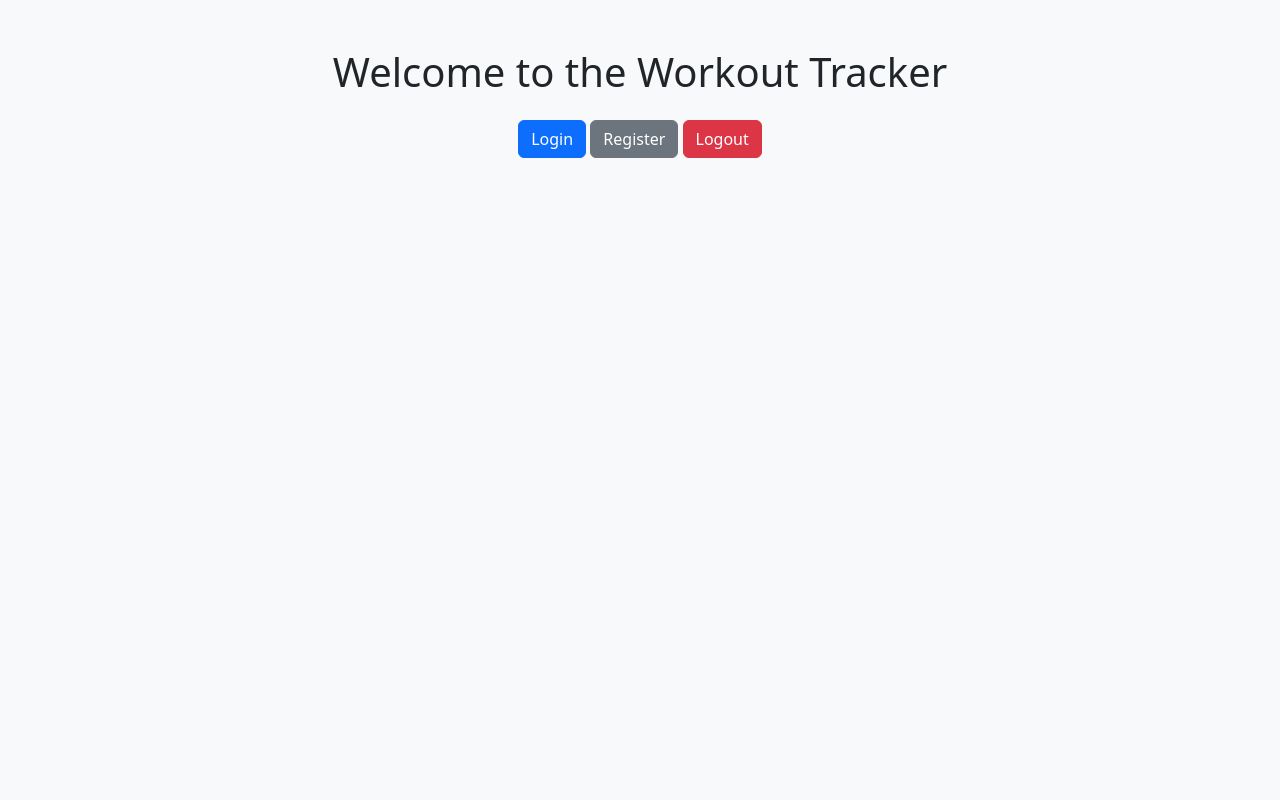
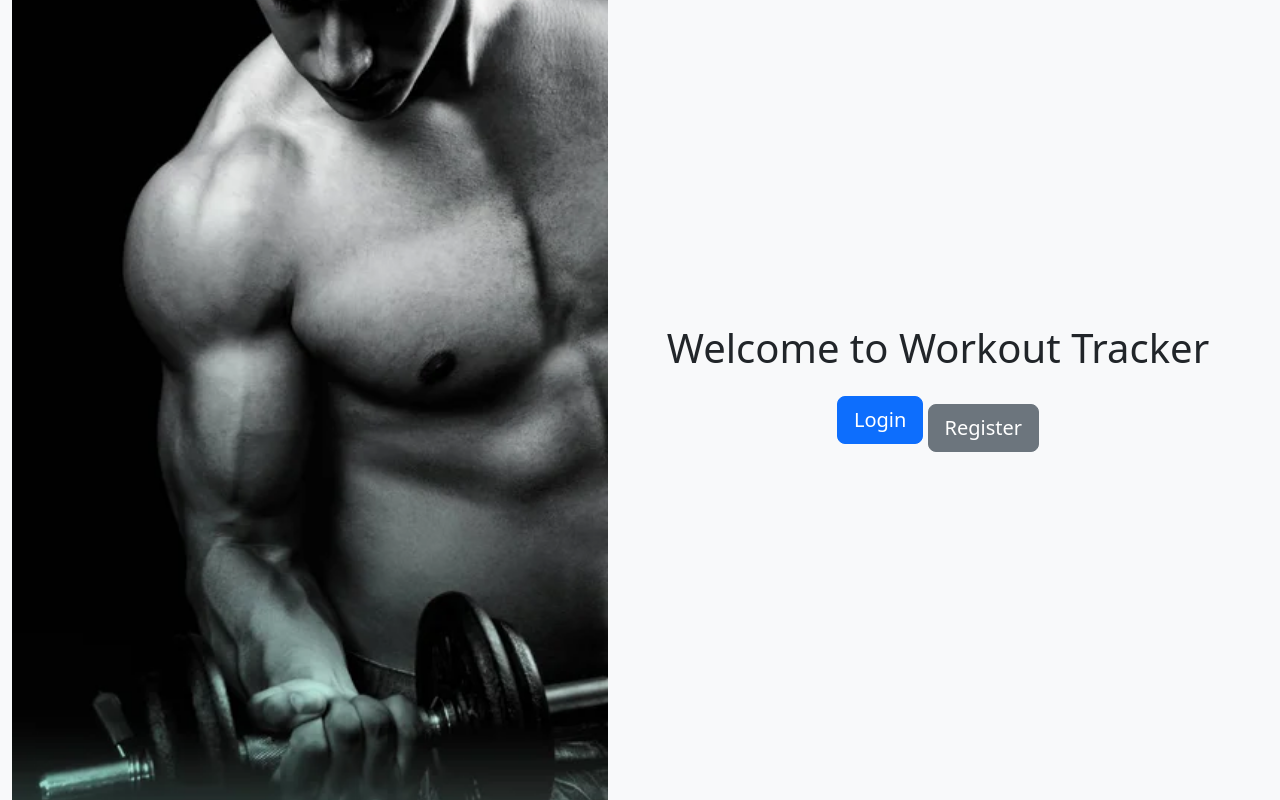
Before and after one commit to Zulmei/workout-app, a Flask app: page / in a window 1280 px wide. Run offline with Flask 3, Linux system fonts and the light colour scheme.

Commit message:
Updated welcome page styling to adjust image and layout for better UX

```diff
--- a/app.py
+++ b/app.py
@@ -6,7 +6,7 @@ import os
 import calendar
 
 # Initialize Flask app
-app = Flask(__name__)
+app = Flask(__name__, static_folder='static', static_url_path='/static')
 app.secret_key = 'your_secret_key'
 
 # Database connection function
--- a/templates/home.html
+++ b/templates/home.html
@@ -2,18 +2,47 @@
 <html lang="en">
 <head>
     <meta charset="UTF-8">
-    <title>Welcome</title>
+    <meta name="viewport" content="width=device-width, initial-scale=1.0">
+    <title>Welcome to Workout Tracker</title>
     <link href="https://cdn.jsdelivr.net/npm/bootstrap@5.3.0-alpha1/dist/css/bootstrap.min.css" rel="stylesheet">
+    <style>
+        .welcome-container {
+            display: flex;
+            height: 100vh;
+            align-items: center;
+            justify-content: center;
+        }
+        .image-section {
+            flex: 1;
+            background: url("{{ url_for('static', filename='images/bicep-curl-home.jpg') }}") no-repeat center center;
+            background-size: cover;
+        }
+        .form-section {
+            flex: 1;
+            padding: 2rem;
+            display: flex;
+            flex-direction: column;
+            justify-content: center;
+        }
+    </style>
 </head>
 <body class="bg-light">
-    <div class="container mt-5">
-        <h1 class="text-center">Welcome to the Workout Tracker</h1>
-        <div class="text-center mt-4">
-            <a href="{{ url_for('login') }}" class="btn btn-primary">Login</a>
-            <a href="{{ url_for('register') }}" class="btn btn-secondary">Register</a>
-            <!-- Logout Button -->
-            <a href="{{ url_for('logout') }}" class="btn btn-danger">Logout</a>
+    <div class="container-fluid welcome-container">
+        <!-- Left side: Image section -->
+        <div class="image-section" style="overflow: hidden; height: 100%;">
+    <img src="{{ url_for('static', filename='images/bicep-curl-home.jpg') }}" alt="Bicep Curl Image" style="width: 100%; height: 100vh; object-fit: cover;">
+</div>
+
+        <!-- Right side: Login/Register Section -->
+        <div class="form-section">
+            <h1 class="text-center mb-4">Welcome to Workout Tracker</h1>
+            <div class="text-center mb-3">
+                <a href="{{ url_for('login') }}" class="btn btn-primary btn-lg mb-3">Login</a>
+                <a href="{{ url_for('register') }}" class="btn btn-secondary btn-lg">Register</a>
+            </div>
         </div>
     </div>
+
+    <script src="https://cdn.jsdelivr.net/npm/bootstrap@5.3.0-alpha1/dist/js/bootstrap.bundle.min.js"></script>
 </body>
 </html>
```
Also changed, not shown: static/images/bicep-curl-home.jpg (added), 3 other files.
